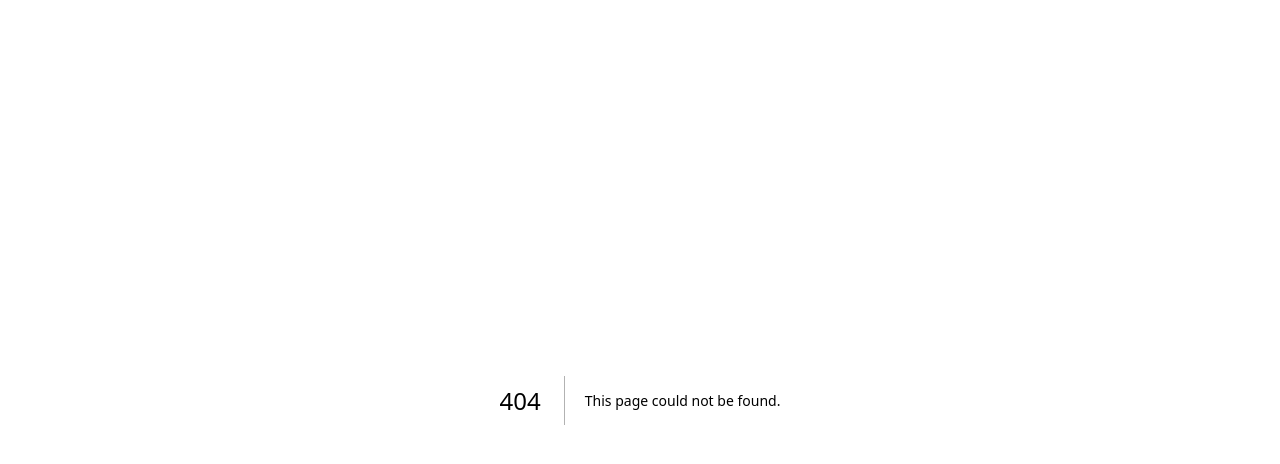
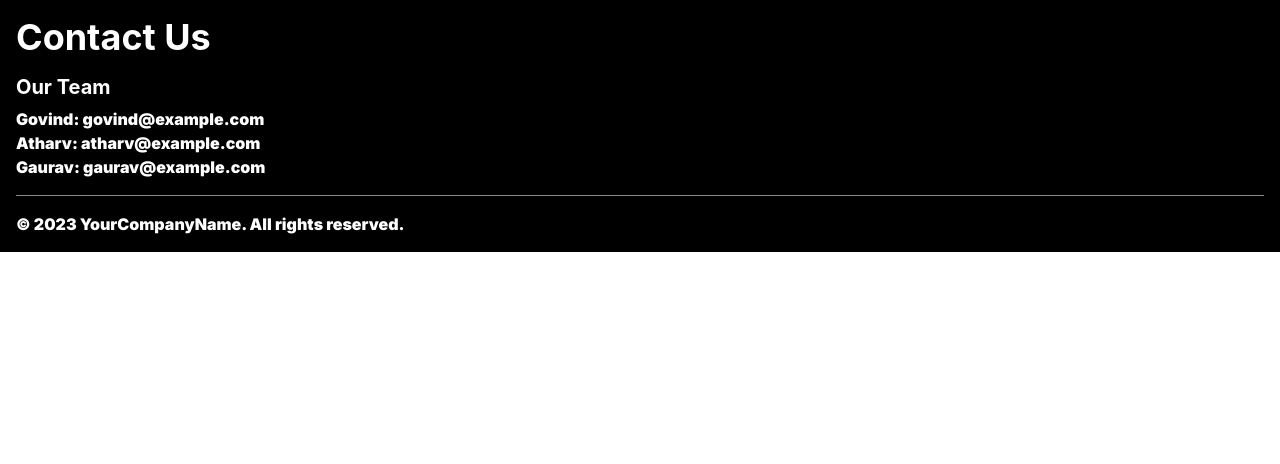
Before and after one commit to atharvaneu/present, a Next.js app in the folder client/: page /contactus in a window 1280 px wide. Before the commit this address had no page. Shown: the top 464 px of the page. Built offline with nearby package versions, Linux system fonts and the light colour scheme; a web font is replaced by a local one.

Commit message:
contact us page created

```diff
--- /dev/null
+++ b/client/src/pages/contactus/index.tsx
@@ -0,0 +1,45 @@
+import React from 'react';
+import {
+  Box,
+  Heading,
+  List,
+  ListItem,
+  Link,
+  Divider,
+  Text,
+} from '@chakra-ui/react';
+
+function ContactUs() {
+  return (
+    <Box p="4"  backgroundColor="black" color="white">
+      <Heading as="h1" mb="4">
+        Contact Us
+      </Heading>
+      <Box>
+        <Heading as="h2" size="md" mb="2">
+          Our Team
+        </Heading>
+        <List styleType="none" ml="0" mb="4">
+          <ListItem>
+            <strong>Govind</strong>:{' '}
+            <Link href="mailto:govind@example.com">govind@example.com</Link>
+          </ListItem>
+          <ListItem>
+            <strong>Atharv</strong>:{' '}
+            <Link href="mailto:atharv@example.com">atharv@example.com</Link>
+          </ListItem>
+          <ListItem>
+            <strong>Gaurav</strong>:{' '}
+            <Link href="mailto:gaurav@example.com">gaurav@example.com</Link>
+          </ListItem>
+        </List>
+      </Box>
+      <Divider my="4" />
+      <footer>
+        <Text>&copy; 2023 YourCompanyName. All rights reserved.</Text>
+      </footer>
+    </Box>
+  );
+}
+
+export default ContactUs;
```
